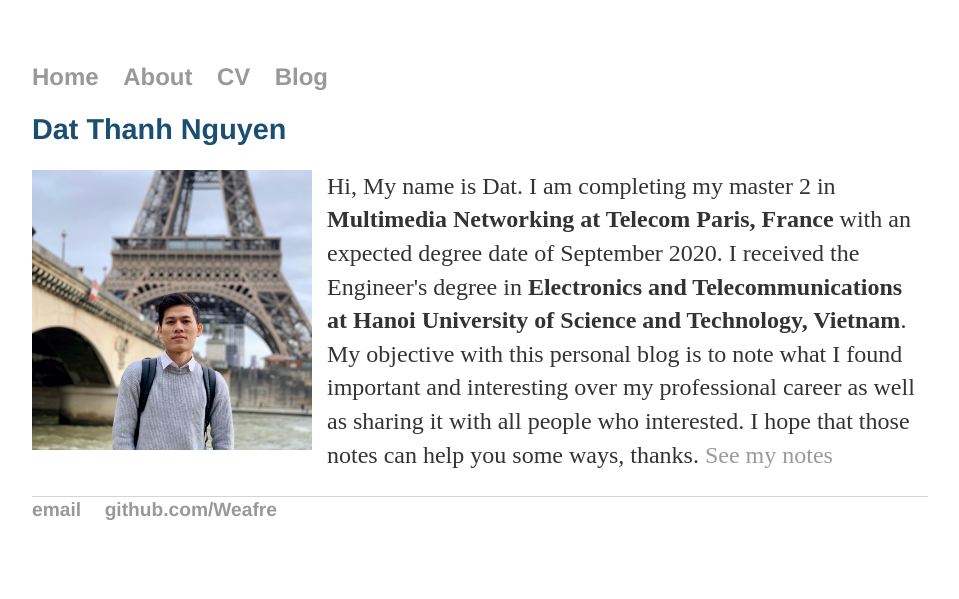
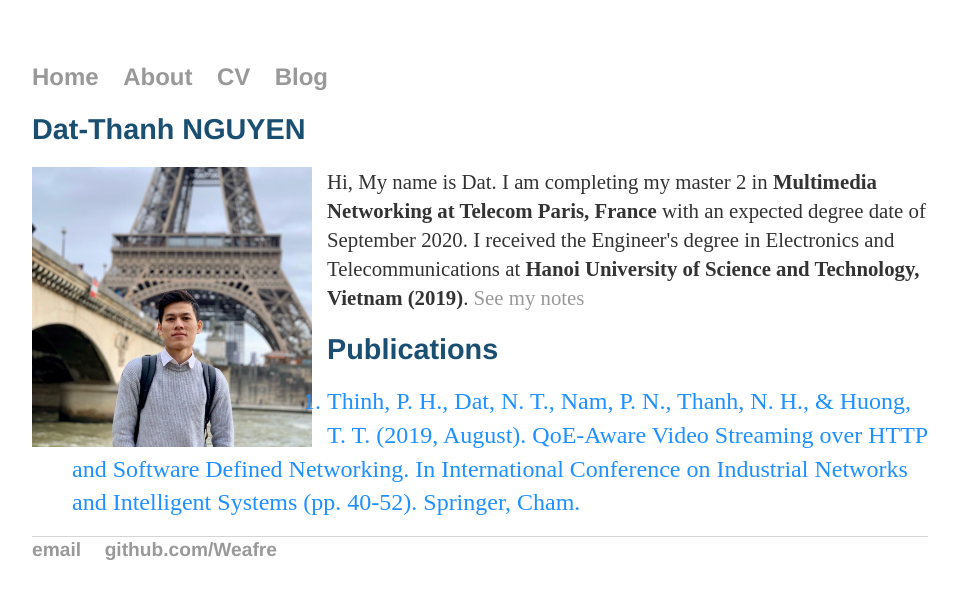
Before and after one commit to Weafre/weafre.github.io, a Jekyll site: the page built from index.html, in a window 1280 px wide. Shown: the top 599 px of the page, without its empty margins (160-1119 px from the left). Built offline with Jekyll 4.4.1, drawn with Linux system fonts in a browser that asks for light colours.

Commit message:
change font size

```diff
--- a/blog/index.html
+++ b/blog/index.html
@@ -3,6 +3,7 @@ layout: default
 title: Weafre's Blog
 ---
 	<h1>{{ page.title }}</h1>
+	<p> My purpose with this blog is to note what I found important and interesting over my professional career as well as sharing it with all people who interested. I hope that those notes can help you some ways, thanks</p>
 	<ul class="posts">
 
 	  {% for post in site.posts %}
--- a/css/main.css
+++ b/css/main.css
@@ -26,7 +26,7 @@ h1 {
     color: #1B4F72;
 }
 p {
-    font-size: 1.5em;
+    font-size: 1.3em;
     line-height: 1.4em;
     color: #333;
 }
--- a/index.html
+++ b/index.html
@@ -4,13 +4,19 @@ title: Dat Thanh NGUYEN, Telecom Paris
 ---
 
 <div class="blurb">
-	<h1>Dat Thanh Nguyen</h1>
+	<h1>Dat-Thanh NGUYEN</h1>
 	<p>
 
 	 <img  class="cropped1" src='{{site.url}}/images/ava2.jpeg' alt='dat ' style="width:280px;height:280px ;margin-right:15px;"/>
-	Hi, My name is Dat. I am completing my master 2 in <b>Multimedia Networking at Telecom Paris, France</b> with an expected degree date of September 2020. I received the Engineer's degree in <b> Electronics and Telecommunications at Hanoi University of Science and Technology, Vietnam</b>. My objective with this personal blog is to note what I found important and interesting over my professional career as well as sharing it with all people who interested. I hope that those notes can help you some ways, thanks.<a href="https://weafre.github.io/blog/"> See my notes </a>
+	Hi, My name is Dat. I am completing my master 2 in <b>Multimedia Networking at Telecom Paris, France</b> with an expected degree date of September 2020. I received the Engineer's degree in Electronics and Telecommunications at <b> Hanoi University of Science and Technology, Vietnam (2019)</b>.<a href="https://weafre.github.io/blog/"> See my notes </a>
 
 	 </p>
+	 <h1>Publications </h1>
+	 <ol>
+
+	 	<li>Thinh, P. H., Dat, N. T., Nam, P. N., Thanh, N. H., & Huong, T. T. (2019, August). QoE-Aware Video Streaming over HTTP and Software Defined Networking. In International Conference on Industrial Networks and Intelligent Systems (pp. 40-52). Springer, Cham.</li>
+
+	 </ol>
 
 
 </div><!-- /.blurb -->
```
Also changed, not shown: _posts/2020-01-03-myfirst-post.md (deleted, +0 -7 lines), _posts/2020-01-05-Video-Compression.md (+11 -1 lines), _posts/2020-04-14-Image-Fingerprinting.md (+2 -2 lines).
